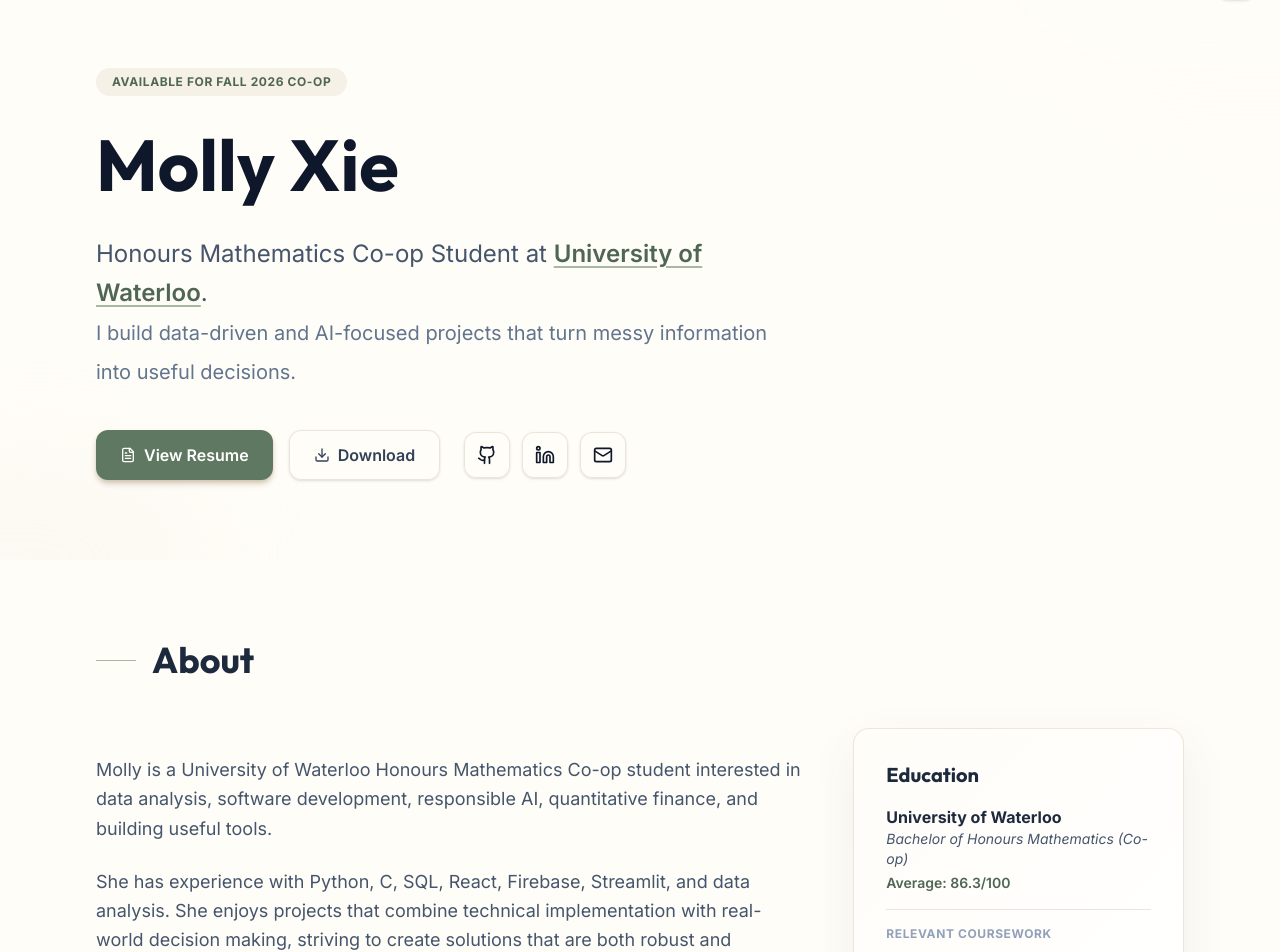
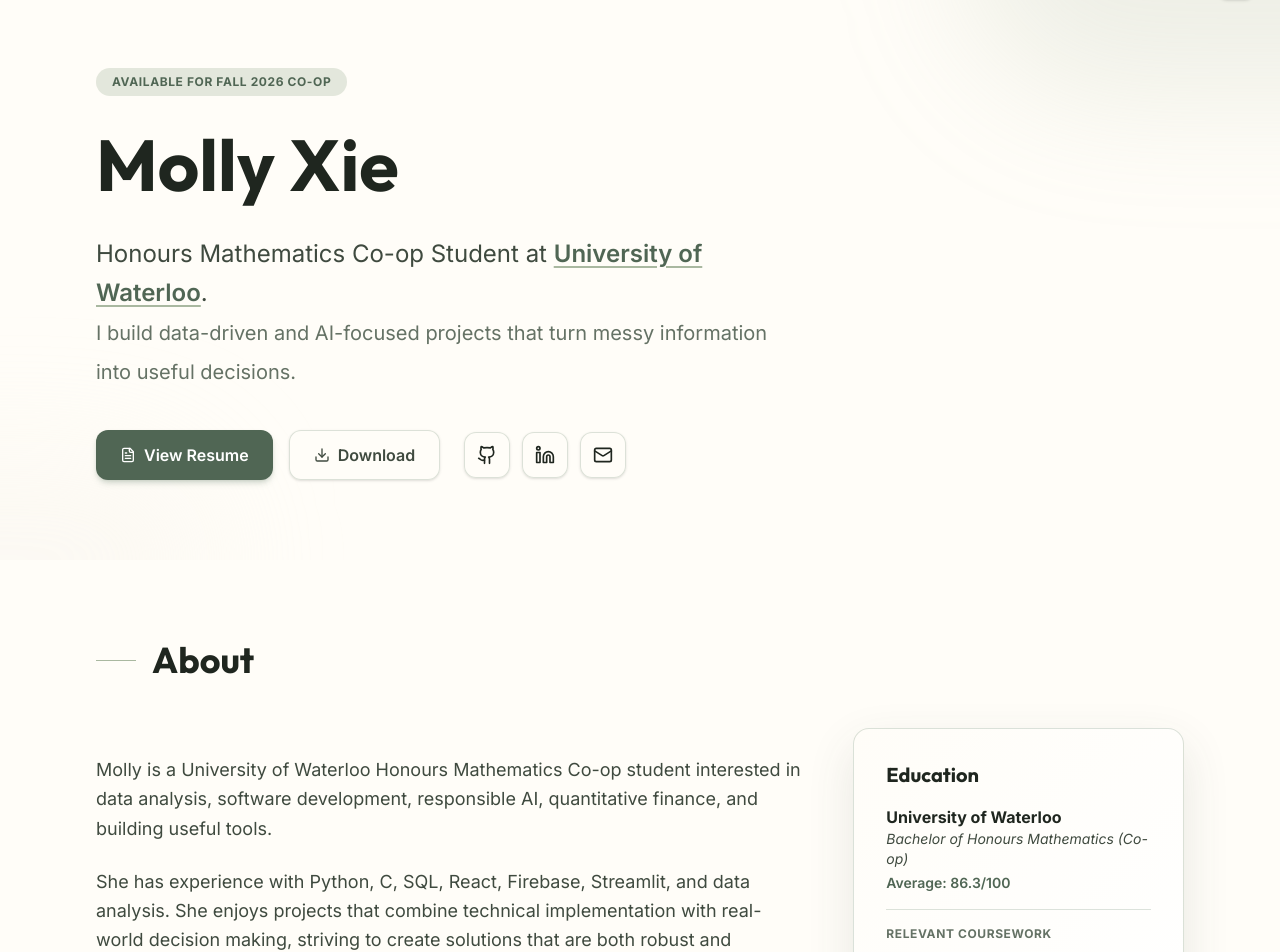
Before and after one commit to molly-xie-uw/website, a React (Vite) app: page / in a window 1280 px wide. Shown: the part 60-1012 px from the top of the page. Built offline with nearby package versions, Linux system fonts and the light colour scheme.

Commit message:
Improve palette contrast

```diff
--- a/src/index.css
+++ b/src/index.css
@@ -30,6 +30,7 @@
   body {
     @apply text-slate-900 antialiased selection:bg-matcha-300 selection:text-matcha-900;
     background: #fffdf8;
+    color: #1f261f;
   }
 }
 
@@ -40,38 +41,83 @@
 
   .glass-card {
     @apply backdrop-blur-md shadow-sm rounded-2xl transition-all duration-300;
-    background: rgba(246, 241, 231, 0.72);
-    border: 1px solid rgba(207, 195, 176, 0.42);
-    box-shadow: 0 16px 45px rgba(64, 72, 63, 0.08);
+    background: rgba(246, 241, 231, 0.86);
+    border: 1px solid rgba(111, 138, 114, 0.26);
+    box-shadow: 0 18px 48px rgba(64, 72, 63, 0.12);
   }
 }
 
 @layer utilities {
+  .text-slate-900,
+  .text-slate-800 {
+    color: #1f261f !important;
+  }
+
+  .text-slate-700,
+  .text-slate-600 {
+    color: #3f4a3f !important;
+  }
+
+  .text-slate-500,
+  .text-slate-400 {
+    color: #657265 !important;
+  }
+
+  .text-matcha-800,
+  .text-matcha-700,
+  .text-matcha-600 {
+    color: #506654 !important;
+  }
+
+  .bg-matcha-600,
+  .bg-matcha-700,
+  .bg-matcha-800,
+  .bg-matcha-900 {
+    background-color: #506654 !important;
+  }
+
+  .hover\:bg-matcha-700:hover {
+    background-color: #40483f !important;
+  }
+
+  .bg-matcha-100 {
+    background-color: rgba(169, 184, 160, 0.32) !important;
+  }
+
+  .bg-matcha-50,
+  .bg-matcha-50\/20,
+  .bg-matcha-50\/50 {
+    background-color: rgba(169, 184, 160, 0.20) !important;
+  }
+
+  .shadow-matcha-200 {
+    --tw-shadow-color: rgba(111, 138, 114, 0.28) !important;
+  }
   .bg-slate-50,
   .bg-slate-50\/50 {
-    background-color: rgba(255, 253, 248, 0.72) !important;
+    background-color: rgba(246, 241, 231, 0.52) !important;
   }
 
   .bg-white,
   .bg-white\/70,
   .bg-white\/80 {
-    background-color: rgba(255, 253, 248, 0.82) !important;
+    background-color: rgba(255, 253, 248, 0.92) !important;
   }
 
   .border-slate-50,
   .border-slate-100,
   .border-slate-200 {
-    border-color: rgba(207, 195, 176, 0.42) !important;
+    border-color: rgba(111, 138, 114, 0.24) !important;
   }
   .dark body {
     @apply text-slate-100 selection:bg-matcha-600 selection:text-white;
-    background: #202720;
+    background: #171d17;
   }
 
   .dark .glass-card {
-    background: rgba(64, 72, 63, 0.72);
-    border-color: rgba(169, 184, 160, 0.20);
-    box-shadow: 0 18px 55px rgba(0, 0, 0, 0.22);
+    background: rgba(64, 72, 63, 0.84);
+    border-color: rgba(246, 241, 231, 0.22);
+    box-shadow: 0 18px 55px rgba(0, 0, 0, 0.32);
   }
 
   .theme-toggle {
@@ -89,12 +135,12 @@
   .dark .bg-white,
   .dark .bg-white\/70,
   .dark .bg-white\/80 {
-    background-color: rgba(64, 72, 63, 0.90) !important;
+    background-color: rgba(64, 72, 63, 0.94) !important;
   }
 
   .dark .bg-slate-50,
   .dark .bg-slate-50\/50 {
-    background-color: rgba(32, 39, 32, 0.84) !important;
+    background-color: rgba(23, 29, 23, 0.88) !important;
   }
 
   .dark .bg-slate-100 {
@@ -131,11 +177,11 @@
 
   .dark .text-slate-500,
   .dark .text-slate-400 {
-    color: #c9d3c3 !important;
+    color: #d7e2cf !important;
   }
 
   .dark .text-slate-300 {
-    color: #a9b8a0 !important;
+    color: #bcc9b5 !important;
   }
 
   .dark .text-matcha-900,
@@ -150,7 +196,7 @@
   .dark .border-slate-200,
   .dark .border-white,
   .dark .border-white\/20 {
-    border-color: rgba(169, 184, 160, 0.18) !important;
+    border-color: rgba(246, 241, 231, 0.20) !important;
   }
 
   .dark .shadow-sm,
```
